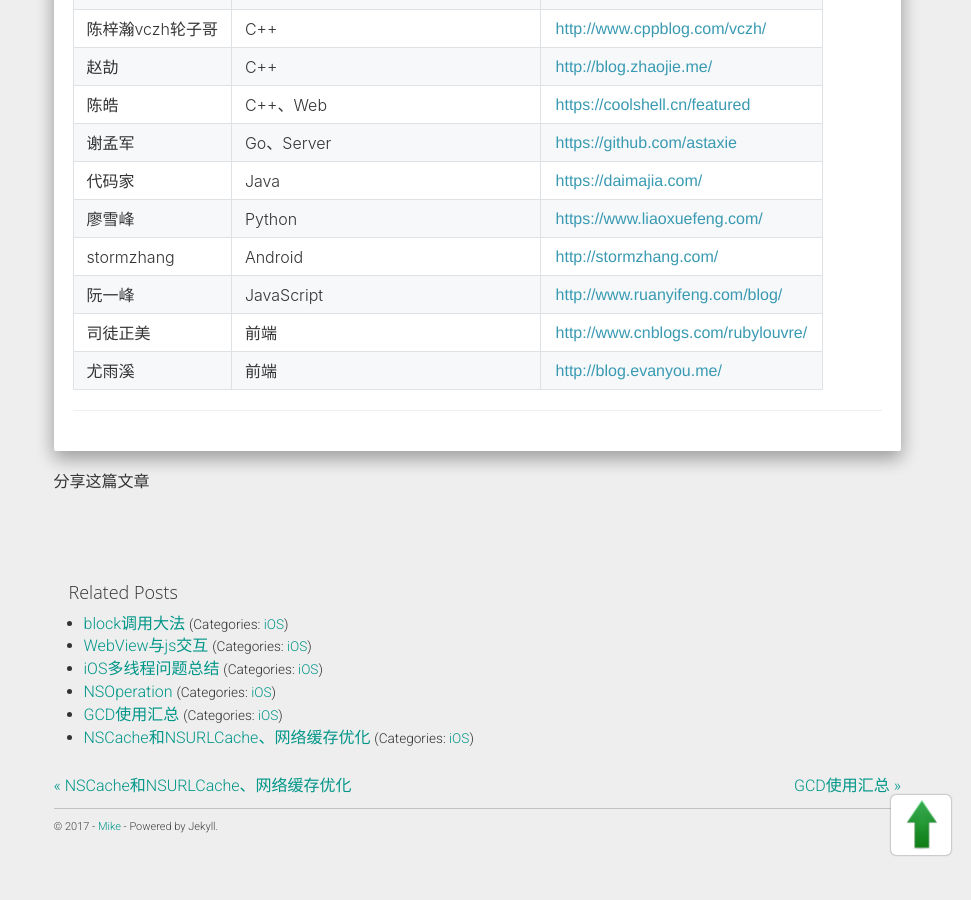
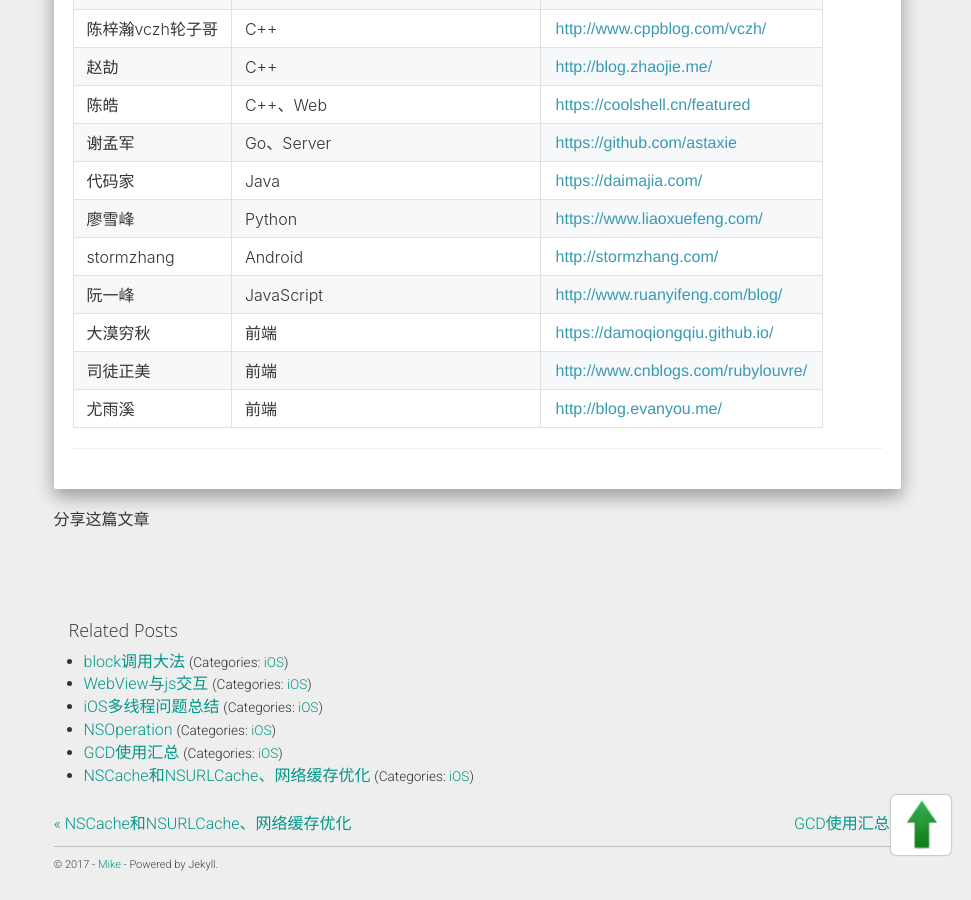
Before and after one commit to mikezone/mikezone.github.io, a Jekyll site: the page built from _posts/2017-06-26-推荐一些iOS博客.md, in a window 1280 px wide and 900 px high, scrolled down 3303 px. Shown: the whole window, without its empty margins (309-1280 px from the left). Built offline with Jekyll 4.4.1, drawn with Linux system fonts in a browser that asks for light colours; nearby versions of some CDN libraries; comment, search, counter and statistics services are not loaded; before the commit the page ends 4165 px from its top, so only the background shows below that.

Commit message:
no message

```diff
--- a/_posts/2017-06-26-推荐一些iOS博客.md
+++ b/_posts/2017-06-26-推荐一些iOS博客.md
@@ -145,5 +145,6 @@ categories: iOS
 | 廖雪峰 | Python | [https://www.liaoxuefeng.com/](https://www.liaoxuefeng.com/) |
 | stormzhang | Android | [http://stormzhang.com/](http://stormzhang.com/) |
 | 阮一峰 | JavaScript | [http://www.ruanyifeng.com/blog/](http://www.ruanyifeng.com/blog/) |
+| 大漠穷秋 | 前端 | [https://damoqiongqiu.github.io/](https://damoqiongqiu.github.io/) |
 | 司徒正美 | 前端 | [http://www.cnblogs.com/rubylouvre/](http://www.cnblogs.com/rubylouvre/) |
 | 尤雨溪 | 前端 | [http://blog.evanyou.me/](http://blog.evanyou.me/) |
```
